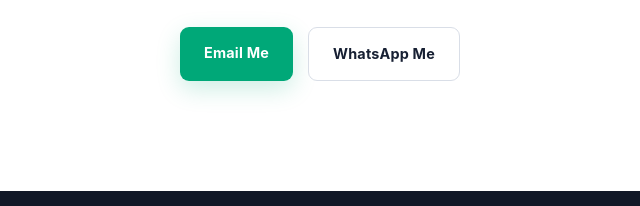
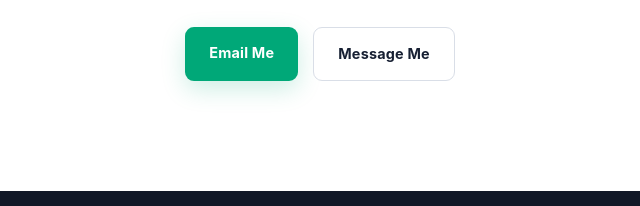
Before and after one commit to 2emma5y/kapelo, a plain HTML site: page index.html in a window 1280 px wide. Shown: the part 3962-4168 px from the top of the page, 320-960 px from the left. Drawn offline with Linux system fonts and the light colour scheme.

Commit message:
Update WhatsApp contact button label to 'Message Me'

```diff
--- a/index.html
+++ b/index.html
@@ -224,7 +224,7 @@
 
             <div class="contact-buttons">
                 <a href="mailto:kapelodalton@gmail.com" id="email-btn" class="button primary">Email Me</a>
-                <a href="https://wa.me/254140505006" id="whatsapp-btn" target="_blank" rel="noopener noreferrer" class="button secondary">WhatsApp Me</a>
+                <a href="https://wa.me/254140505006" id="whatsapp-btn" target="_blank" rel="noopener noreferrer" class="button secondary">Message Me</a>
             </div>
         </div>
     </section>
```
